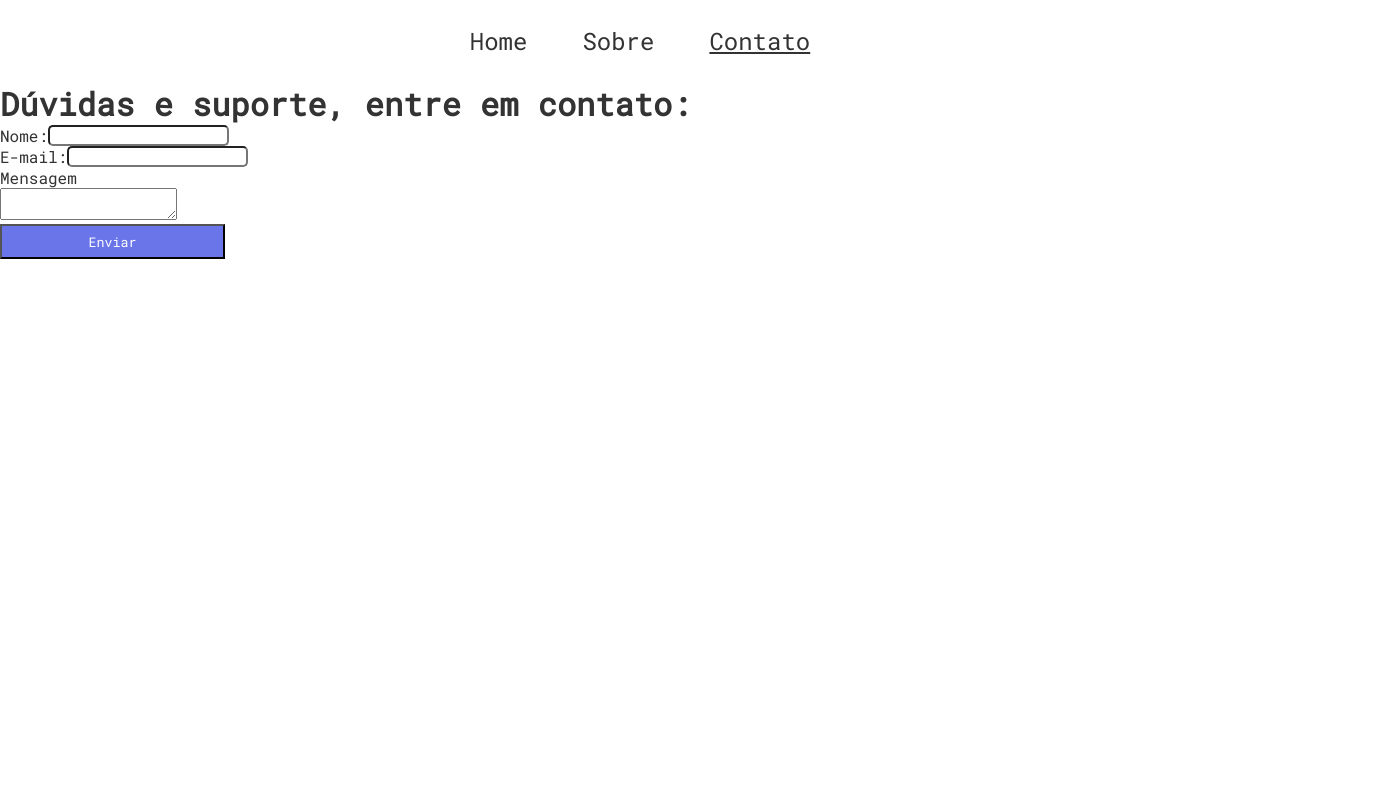
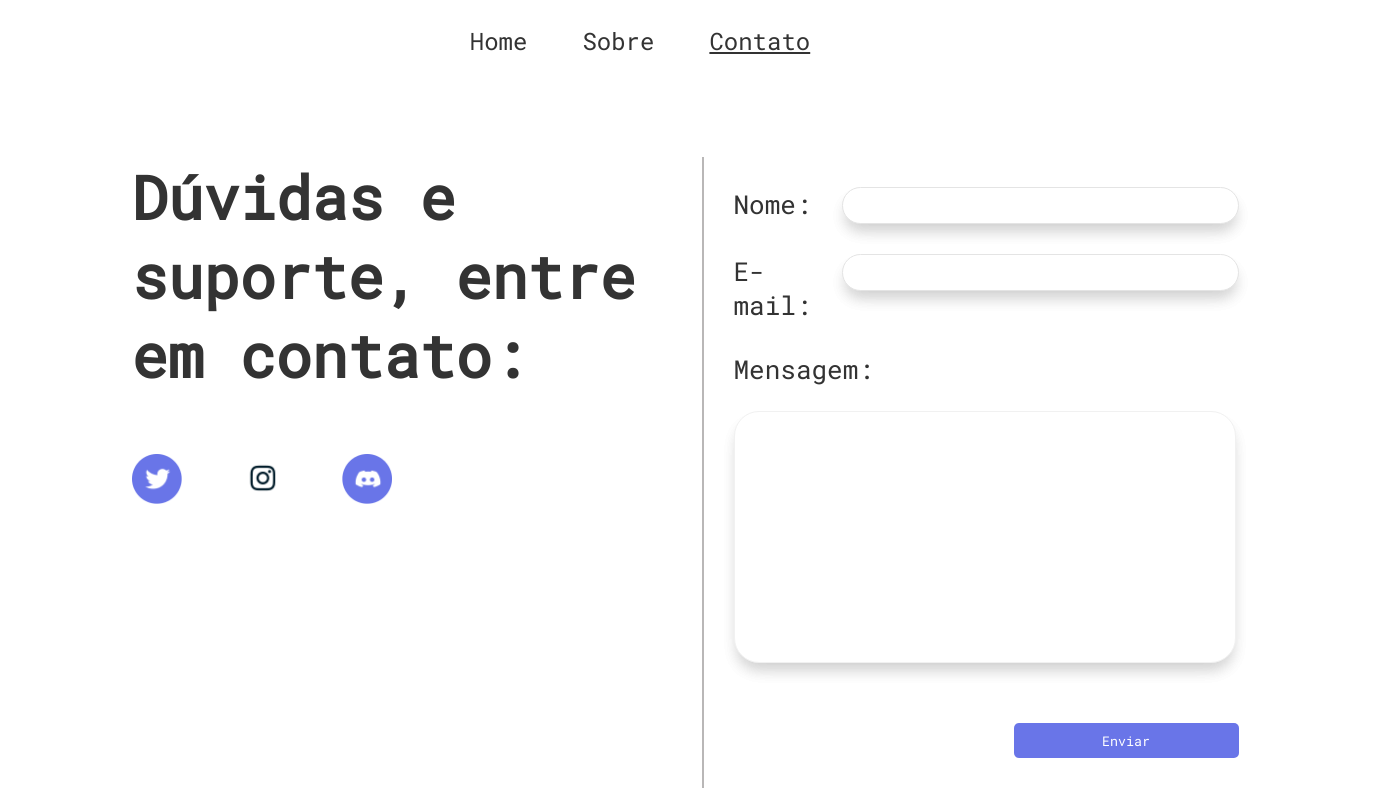
Before and after one commit to vitor-chaves-lima/fiap-react-checkpoint-1, a React (Vite) app: page /contact in a window 1280 px wide. Shown: the whole page, 1400 px wide, since content can reach past the window. Built offline with nearby package versions, Linux system fonts and the light colour scheme.

Commit message:
repare-contact
Alterando para as sugestões requisitadas.

```diff
--- a/src/components/Form/index.jsx
+++ b/src/components/Form/index.jsx
@@ -1,28 +1,28 @@
-import "./style.css";
+import "./styles.css";
 
-function Form () {
+function ContactForm () {
     return (
-        <section id="contact">
         <form>
-            <div className="input">
-                <p>Nome:</p>
+            <div className="input-wrapper">
+                <label>Nome:</label>
                 <input type="text"/>
             </div>
 
-            <div className="input">
-                <p>E-mail:</p>
+            <div className="input-wrapper">
+                <label>E-mail:</label>
                 <input type="email"/>
             </div>
 
             <div className="area">
-                <p>Mensagem</p>
+                <label>Mensagem:</label>
                 <textarea></textarea>
             </div>
 
-            <button type="submit">Enviar</button>
+            <div class="button-wrapper">
+                <button type="submit">Enviar</button>
+            </div>
         </form>
-        </section>
     )
 }
 
-export default Form
+export default ContactForm
--- a/src/components/Form/style.css
+++ /dev/null
@@ -1,22 +0,0 @@
-* {
-    padding: 0;
-    margin: 0;
-}
-
-
-
-form .input {
-    display: flex;
-
-}
-
-form .input input {
-    border-radius: 5px;
-}
-
-button {
-    width: 225px;
-    height: 35px;
-    color: #FFFFFF;
-    background-color: #6975E8;
-}
--- /dev/null
+++ b/src/components/Form/styles.css
@@ -0,0 +1,66 @@
+form .input-wrapper {
+    display: flex;
+    width: 505px;
+    margin: 30px;
+    justify-content: space-between ;
+}
+
+.input-wrapper input {
+    outline: none;
+}
+
+form .input-wrapper input {
+    border: 1px solid #E4E4E4;
+    padding-left: 5px;
+    box-shadow: 0px 10px 15px -3px rgba(0,0,0,0.1),0px 10px 15px -3px rgba(0,0,0,0.1);
+    border-radius: 25px;
+    width: 390px;
+    height: 35px;
+
+}
+
+.input-wrapper label {
+    font-size: 26px;
+}
+
+form .area{
+    display: flex;
+    flex-direction: column;
+    margin: 30px;
+}
+
+.area label{
+    font-size: 26px;
+    margin-bottom: 25px;
+}
+
+.area textarea{
+    width: 480px;
+    padding: 10px;
+    height: 230px;
+    line-height: 1.5;
+    resize: none;
+    border: 1.2px solid #f1f1f1;
+    box-shadow: 0px 10px 15px -3px rgba(0,0,0,0.1),0px 10px 15px -3px rgba(0,0,0,0.1);
+    border-radius: 25px;
+}
+
+.area textarea{
+    outline: none;
+}
+
+form .button-wrapper {
+    display: flex;
+    justify-content: flex-end;
+
+}
+button {
+    margin: 30px;
+    width: 225px;
+    height: 35px;
+    align-items: center;
+    color: #ffffff;
+    border: 0px solid;
+    background-color: #6975E8;
+    border-radius: 5px;
+}
--- a/src/components/Hero/styles.css
+++ b/src/components/Hero/styles.css
@@ -25,7 +25,7 @@
 	color: #ffffff;
 	padding: 15px;
 	font-size: 1.1rem;
-	font-spacing: 1px;
+	letter-spacing: 1px;
 	border-radius: 40px;
 	border: none;
 	cursor: pointer;
--- /dev/null
+++ b/src/components/Network/index.jsx
@@ -0,0 +1,36 @@
+import "./styles.css";
+import TwitterIcon from "../../assets/images/twitter_icon.png";
+import InstagramIcon from "../../assets/images/instagram_icon.png";
+import DiscordIcon from "../../assets/images/discord_icon.png";
+
+
+function NetworkContact () {
+    return (
+
+        <div className="network">
+            <h1>Dúvidas e suporte, entre em contato:</h1>
+
+            <ul className="icones">
+                <li>
+                    <a href="https://x.com/" target="_blank">
+                        <img src={TwitterIcon} alt="Ícone do Twitter" />
+                    </a>
+                </li>
+                <li>
+                    <a href="https://instagram.com/" target="_blank">
+                    <img src={InstagramIcon} alt="Ícone do Instagram" />
+                    </a>
+                </li>
+                <li>
+                    <a href="https://discord.com/" target="_blank">
+                    <img src={DiscordIcon} alt="Ícone do Discord" />
+                    </a>
+                </li>
+            </ul>
+
+        </div>
+
+    )
+}
+
+export default NetworkContact
--- /dev/null
+++ b/src/components/Network/styles.css
@@ -0,0 +1,18 @@
+.network {
+    width: 570px;
+    border-right: 2px solid #B9B7B7;
+}
+
+.icones {
+    display: flex;
+    justify-content: flex-start;
+    margin-top: 60px;
+}
+
+.network h1{
+    font-size: 60px;
+}
+
+.network img {
+    width: 50px;
+}
--- a/src/pages/Contact/index.jsx
+++ b/src/pages/Contact/index.jsx
@@ -1,7 +1,6 @@
-import TwitterIcon from "../../assets/images/twitter_icon.png";
-import InstagramIcon from "../../assets/images/instagram_icon.png";
-import DiscordIcon from "../../assets/images/discord_icon.png";
+import "./style.css";
 import FormComponent from "../../components/Form";
+import NetworkComponent from "../../components/Network"
 import Container from "../../components/Container";
 
 
@@ -9,9 +8,10 @@ import Container from "../../components/Container";
 function ContactPage (){
     return (
         <Container>
-
-            <h1>Dúvidas e suporte, entre em contato:</h1>
+            <div className="contact">
+            <NetworkComponent/>
             <FormComponent/>
+            </div>
         </Container>
 
     )
--- a/src/pages/Contact/style.css
+++ b/src/pages/Contact/style.css
@@ -0,0 +1,6 @@
+.contact{
+    display: flex;
+    width: 1400px;
+    justify-content: center;
+    margin-top:75px
+}
```
Also changed, not shown: src/assets/images/instagram_icon.png, src/assets/images/twitter_icon.png.
